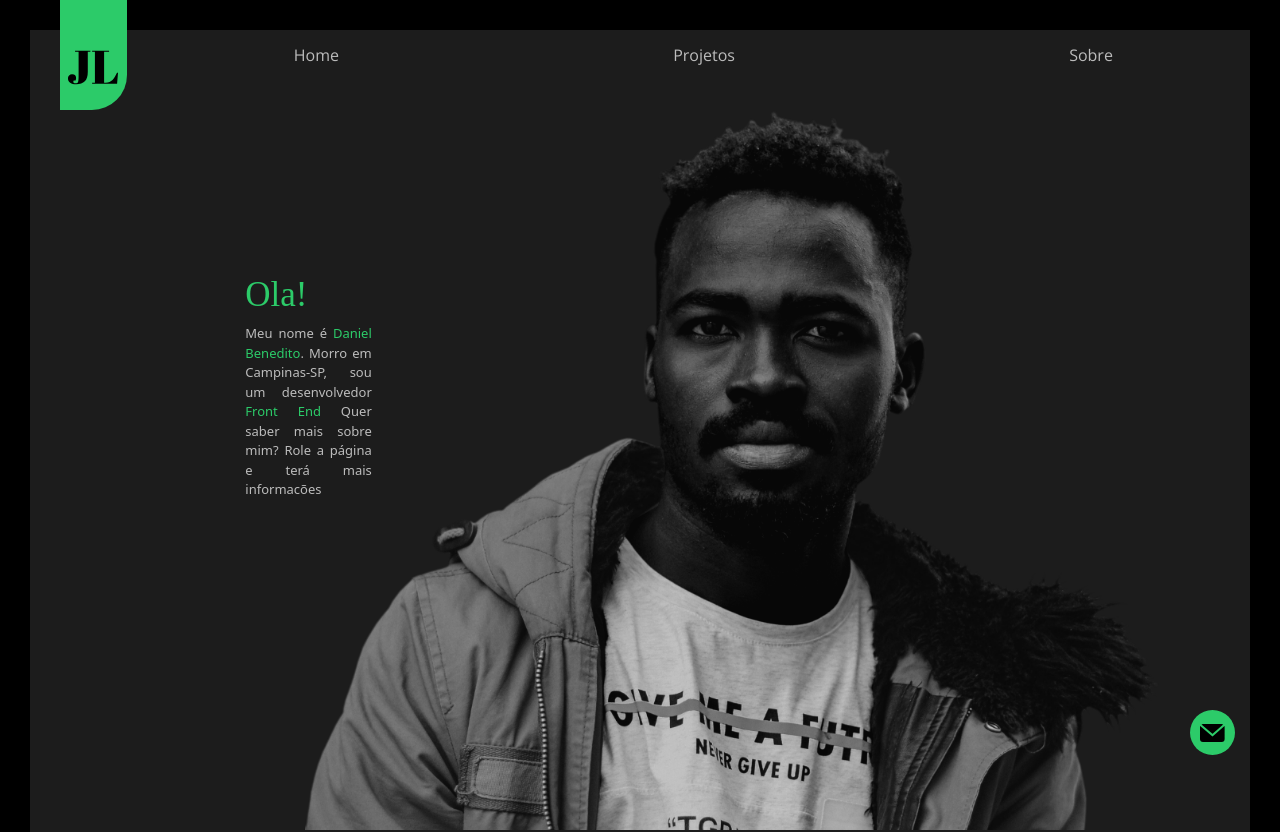
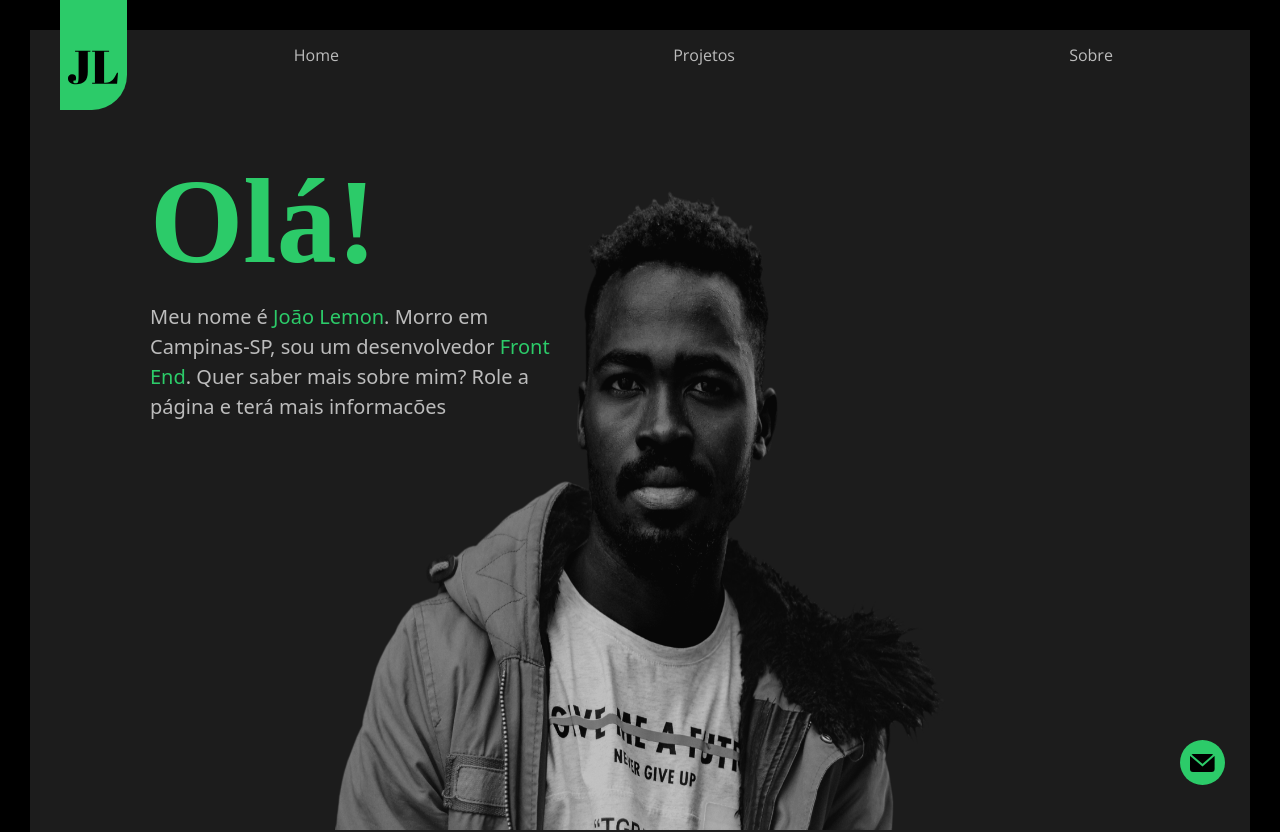
Before and after one commit to Daniel-BS-Dev/db-portifolio, a plain HTML site: page HTML+CSS+JAVASCRIPT/index.html in a window 1280 px wide. Shown: the top 832 px of the page. Drawn offline with nearby package versions, Linux system fonts and the light colour scheme.

Commit message:
home finished

```diff
--- a/HTML+CSS+JAVASCRIPT/CSS/main.css
+++ b/HTML+CSS+JAVASCRIPT/CSS/main.css
@@ -6,12 +6,11 @@
 
 /*preloader*/
 @keyframes fadeOut {
-    to{
+  to {
     opacity: 0;
   }
 }
 
-@media screen and (min-width: 320px) {
 .jl-page-wrapper,
 .jl-preloader {
   width: 100%;
@@ -118,7 +117,7 @@
   background-repeat: no-repeat;
   position: fixed;
   bottom: 20px;
-    right: 14px;
+  right: 25px;
   border-radius: 50%;
   z-index: 200;
   transition: all 0.2s ease-out;
@@ -137,7 +136,7 @@
   padding-left: 10px;
   position: fixed;
   bottom: 90px;
-    right: 35px;
+  right: 45px;
   border-radius: 5px 5px 0 5px;
 }
 
@@ -160,8 +159,7 @@
 .image-corner {
   position: absolute;
   bottom: 66px;
-    right: 35px;
-  }
+  right: 45px;
 }
 
 .jl-container-info {
@@ -169,30 +167,35 @@
 }
 
 /*---HOME---*/
-
-.row{
-  height: calc(100vh - 70px);
-}
-
-.jl-first-height{
+.jl-first-height {
   height: calc(100vh - 10px);
 }
 
-.jl-title-apresentation{
-   font-size: 35px;
+.jl-apresentation {
+  width: 100%;
+  height: 100%;
+  display: flex;
+  align-items: center;
+  background-image: url("../Image/joao-lemon-designer-home.png");
+  background-repeat: no-repeat;
+  background-size: 50% 80%;
+  background-position: 70% bottom;
 }
 
-.jl-description{
-  width: 45%;
-  font-size: 13px;
-  text-align: justify;
+.jl-title-apresentation {
+  font-weight: bold;
+  font-size: 50px;
 }
 
-.jl-apresentation{
-  background-image: url('../Image/joao-lemon-designer-home.png');
-  background-size: 70% 90%;
-  background-repeat: no-repeat;
-  background-position: 75% bottom;
+.jl-description-info {
+  width: 53%;
+  height: 50%;
+  padding-left: 10px;
+  text-align: left;
+}
+
+.info-none {
+  display: none;
 }
 
 @media screen and (min-width: 576px) {
@@ -203,6 +206,28 @@
   .jl-preloader p {
     width: 90%;
     font-size: 20px;
+  }
+
+  /*--- Home ---*/
+  .jl-apresentation {
+    background-size: 50% 85%;
+    background-position: 60% bottom;
+  }
+
+  .jl-title-apresentation {
+    font-size: 70px;
+
+  }
+
+  .jl-description-info {
+    width: 50%;
+    height: 60%;
+    padding-left: 30px;
+    font-size: 18px;
+  }
+
+  .info-none {
+    display: unset;
   }
 }
 
@@ -234,16 +259,16 @@
   }
 
   .jl-btn-contact {
-    bottom: 25px;
-    right: 25px;
+    bottom: 15px;
+    right: 45px;
   }
 
   .jl-contact-info {
     width: 210px;
     height: 140px;
     padding-left: 20px;
-    bottom: 94px;
-    right: 45px;
+    bottom: 84px;
+    right: 65px;
   }
 
   .jl-contact-info p:first-child {
@@ -256,8 +281,25 @@
   }
 
   .image-corner {
-    bottom: 70px;
-    right: 45px;
+    bottom: 60px;
+    right: 65px;
+  }
+
+  /*-- Home --*/
+  .jl-apresentation {
+    background-size: 50% 80%;
+    background-position: 60% bottom;
+  }
+
+  .jl-title-apresentation {
+    font-size: 90px;
+  }
+
+  .jl-description-info {
+    width: 50%;
+    height: 60%;
+    padding-left: 40px;
+    font-size: 20px;
   }
 }
 
@@ -296,16 +338,16 @@
   .jl-btn-contact {
     width: 45px;
     height: 45px;
-    bottom: 45px;
-    right: 45px;
+    bottom: 15px;
+    right: 55px;
   }
 
   .jl-contact-info {
     width: 245px;
     height: 165px;
-    bottom: 115px;
+    bottom: 84px;
     padding-left: 25px;
-    right: 70px;
+    right: 76px;
   }
 
   .jl-contact-info .jl-links {
@@ -313,8 +355,33 @@
   }
 
   .image-corner {
-    bottom: 91px;
-    right: 70px;
+    bottom: 60px;
+    right: 76px;
+  }
+
+  .jl-first-height {
+    height: calc(100vh - 30px);
+  }
+
+  /*---HOME---*/
+  .jl-first-height {
+    height: calc(100vh - 30px);
+  }
+
+  .jl-apresentation {
+    background-size: 50% 80%;
+    background-position: 60% bottom;
+  }
+
+  .jl-title-apresentation {
+    font-size: 105px;
+  }
+
+  .jl-description-info {
+    width: 50%;
+    height: 65%;
+    padding-left: 80px;
+
   }
 }
 
@@ -325,6 +392,23 @@
 
   .jl-preloader p {
     font-size: 26px;
+  }
+
+  /*---HOME---*/
+  .jl-apresentation {
+    background-size: 50% 80%;
+    background-position: 50% bottom;
+  }
+
+  .jl-title-apresentation {
+    font-size: 120px;
+  }
+
+  .jl-description-info {
+    width: 45%;
+    height: 70%;
+    padding-left: 120px;
+
   }
 }
 
@@ -378,11 +462,9 @@
   margin-top: 30px;
 }
 
-.jl-full-height{
+.jl-full-height {
   height: 100vh;
-
 }
-
 
 /*javascript function*/
 .jl-is-open {
@@ -393,6 +475,6 @@
   background-position-y: -45px;
 }
 
-.jl-fade-out{
-    animation:fadeOut 2s forwards ease-out;
+.jl-fade-out {
+  animation: fadeOut 2s forwards ease-out;
 }
--- a/HTML+CSS+JAVASCRIPT/index.html
+++ b/HTML+CSS+JAVASCRIPT/index.html
@@ -10,7 +10,12 @@
       href="https://fonts.googleapis.com/css2?family=Abril+Fatface&family=Open+Sans:ital,wght@0,400;0,700;0,800;1,400;1,700;1,800&display=swap"
       rel="stylesheet"
     />
-    <link href="https://cdn.jsdelivr.net/npm/bootstrap@5.1.3/dist/css/bootstrap.min.css" rel="stylesheet" integrity="sha384-1BmE4kWBq78iYhFldvKuhfTAU6auU8tT94WrHftjDbrCEXSU1oBoqyl2QvZ6jIW3" crossorigin="anonymous">
+    <link
+      href="https://cdn.jsdelivr.net/npm/bootstrap@5.1.3/dist/css/bootstrap.min.css"
+      rel="stylesheet"
+      integrity="sha384-1BmE4kWBq78iYhFldvKuhfTAU6auU8tT94WrHftjDbrCEXSU1oBoqyl2QvZ6jIW3"
+      crossorigin="anonymous"
+    />
     <link rel="stylesheet" type="text/css" href="CSS/main.css" />
     <title>João Lemon</title>
   </head>
@@ -45,10 +50,10 @@
           <a href="https://github.com/Daniel-BS-Dev" target="_blank">
             <img src="image/github.svg" alt="github" />
           </a>
-          <a href='https://www.instagram.com/danielbenedito3' target="_blank">
+          <a href="https://www.instagram.com/danielbenedito3" target="_blank">
             <img src="image/icon-instagram.svg" alt="Instagram" />
           </a>
-          <a a href='#'>
+          <a a href="#">
             <img src="image/icon-twitter.svg" alt="icon-twitter" />
           </a>
         </div>
@@ -61,23 +66,17 @@
 
     <section class="jl-page-wrapper">
       <article class="jl-full-height jl-first-height jl-apresentation">
-        <div class="container-fluid">
-          <div class="row align-items-center">
-            <div class="col-sm-12 col-md-3 offset-md-2 ">
-              <h1 class="jl-title jl-title-apresentation jl-text-green">
-                Ola!
-              </h1>
-                <p  class="jl-text-light jl-description">Meu nome é <span class="jl-text-green">Daniel Benedito</span>. Morro em Campinas-SP, sou um desenvolvedor
-                <span class="jl-text-green">Front End</span> Quer saber mais sobre mim?
-                Role a página e terá mais informacões</p>
-            </div>
-          </div>
+        <div class="jl-description-info">
+          <h1 class="jl-title jl-title-apresentation jl-text-green"><strong>Olá!</strong></h1>
+          <p class="jl-text-light jl-description">
+            Meu nome é <span class="jl-text-green">João Lemon</span>. <span class="info-none">Morro em
+            Campinas-SP, sou um desenvolvedor  <span class="jl-text-green">Front End</span>.</span> Quer saber mais sobre
+            mim? Role a página e terá mais informacões
+          </p>
         </div>
       </article>
 
-      <article class="jl-full-height">
-        article 2
-      </article>
+      <article class="jl-full-height">article 2</article>
     </section>
 
     <script src="js/main.js"></script>
```
Lines whose indentation alone changed are shown as unchanged.
